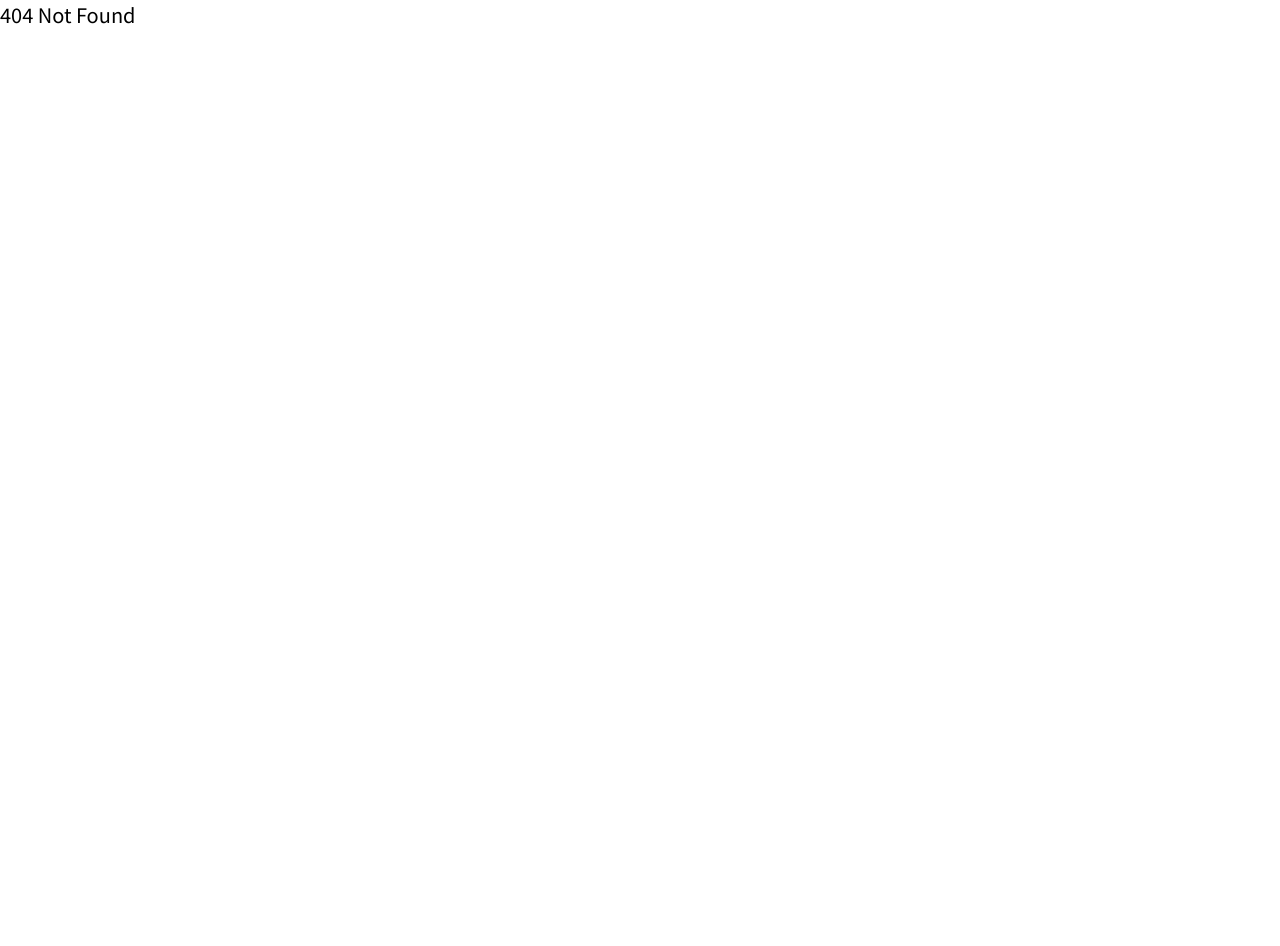
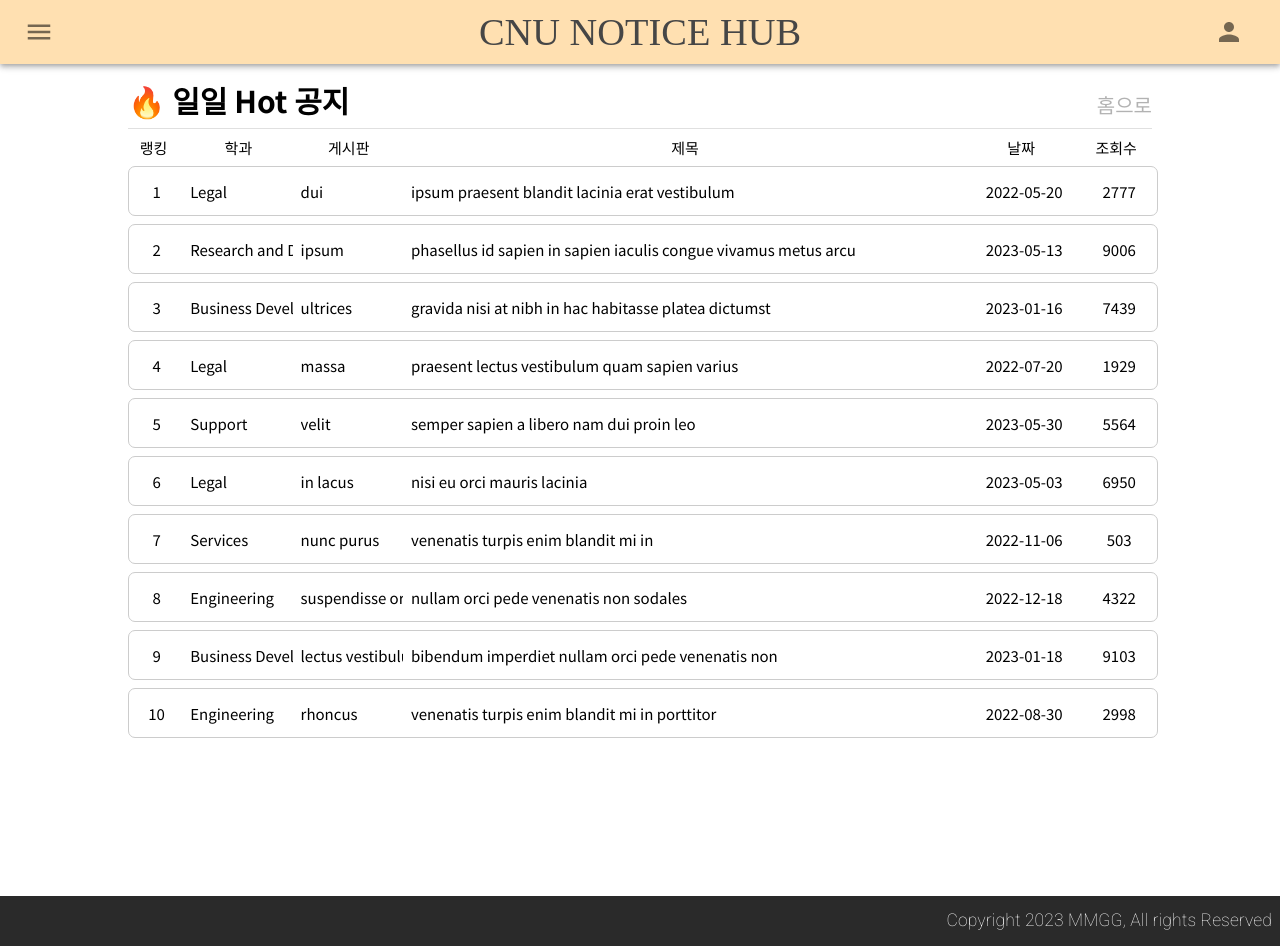
Before and after one commit to MoaMoaGGyung/MMGG-FE, a React (Vite) app: page /hot in a window 1280 px wide. Before the commit this address had no page. Before the commit the page ends 800 px from the top, so only its background shows below. Built offline with nearby package versions, Linux system fonts and the light colour scheme; a web font is replaced by a local one.

Commit message:
feat : HotArticle 게시판 제작

```diff
--- a/src/components/ArticleItem/index.tsx
+++ b/src/components/ArticleItem/index.tsx
@@ -1,10 +1,16 @@
 import styled from "@emotion/styled";
+import { ReactNode } from "react";
 
-type CurArticleNum = {
-    current: number;
+type CurArticleType = {
+    current?: number;
+    children: ReactNode;
 };
 
-export const ArticleItem = styled.div`
+function ArticleItem({ current, children }: CurArticleType) {
+    return <Container current={current}>{children}</Container>;
+}
+
+export const Container = styled.div<CurArticleType>`
     width: 100%;
     flex-direction: row;
     display: grid;
@@ -18,8 +24,8 @@ export const ArticleItem = styled.div`
         cursor: pointer;
         background-color: #ccc;
     }
-    transform: translateY(
-        -${({ current }: CurArticleNum) => current * 57.3333}px
-    );
+    transform: translateY(-${({ current = 0 }) => current * 57.3333}px);
     transition: transform 0.5s ease-in-out;
 `;
+
+export default ArticleItem;
--- a/src/components/TitleSection/index.tsx
+++ b/src/components/TitleSection/index.tsx
@@ -1,14 +1,19 @@
-import { Box, Typography } from "@mui/material";
+import { Box, Typography, TypographyProps } from "@mui/material";
 import { CustomLink } from "../CustomLink";
 import React from "react";
 
-type TitleSectionType = {
+interface TitleSectionType extends TypographyProps {
     title: string;
-    link: string;
-    isMore?: boolean;
-};
+    link?: string;
+    linkLabel?: string;
+}
 
-const TitleSection = ({ title, link, isMore = true }: TitleSectionType) => {
+const TitleSection = ({
+    title,
+    link,
+    linkLabel = "더 보기",
+    variant = "h5",
+}: TitleSectionType) => {
     return (
         <Box
             display={"flex"}
@@ -18,14 +23,14 @@ const TitleSection = ({ title, link, isMore = true }: TitleSectionType) => {
             width={"100%"}
         >
             <Typography
-                variant="h5"
+                variant={variant}
                 component={"span"}
                 fontWeight={600}
                 fontFamily={"Noto Sans KR"}
             >
                 {title}
             </Typography>
-            {isMore && <CustomLink to={link}>더 보기</CustomLink>}
+            {link && <CustomLink to={link}>{linkLabel}</CustomLink>}
         </Box>
     );
 };
--- a/src/main.tsx
+++ b/src/main.tsx
@@ -3,6 +3,7 @@ import App from "./App.tsx";
 import "./index.css";
 import { RouterProvider, createBrowserRouter } from "react-router-dom";
 import Home from "./pages/Home/Home.tsx";
+import HotArticles from "./pages/HotArticles/HotArticles.tsx";
 
 const router = createBrowserRouter([
     {
@@ -14,6 +15,10 @@ const router = createBrowserRouter([
                 path: "/",
                 element: <Home />,
             },
+            {
+                path: "/hot",
+                element: <HotArticles />,
+            },
         ],
     },
 ]);
--- a/src/pages/Home/Home.tsx
+++ b/src/pages/Home/Home.tsx
@@ -1,15 +1,8 @@
-import {
-    Box,
-    Divider,
-    Grid,
-    List,
-    ListItem,
-    ListItemIcon,
-} from "@mui/material";
+import { Box, Divider, List, ListItem, ListItemIcon } from "@mui/material";
 import MockHotArticleJson from "../../mock/HotArticle.json";
 import { Cell } from "../../components/Cell";
 import { ChangeEvent, useEffect, useRef, useState } from "react";
-import { ArticleItem } from "../../components/ArticleItem";
+import ArticleItem from "../../components/ArticleItem";
 import { Search } from "@mui/icons-material";
 import { Searchbar } from "../../components/Searchbar";
 import TitleSection from "../../components/TitleSection";
@@ -38,12 +31,9 @@ export default function Home() {
 
     return (
         <HomeLayout>
-            <TitleSection title={"🔥 Hot 공지"} link={"/"} />
-            <Grid container width={"100%"}>
+            <TitleSection title={"🔥 일일 Hot 공지"} link={"/hot"} />
+            <Divider sx={{ width: "100%" }} />
             <ArticleTableHead items={theadTitle} />
-            </Grid>
-            <Divider sx={{ width: "100%" }} />
-            <Grid container>
             <Box
                 width={"100%"}
                 display={"flex"}
@@ -77,7 +67,6 @@ export default function Home() {
                     );
                 })}
             </Box>
-            </Grid>
             <Box
                 justifyContent={"center"}
                 alignItems={"center"}
--- /dev/null
+++ b/src/pages/HotArticles/HotArticles.tsx
@@ -0,0 +1,54 @@
+import { Divider } from "@mui/material";
+import { ArticleTableHead } from "../../components/ArticleTableHead";
+import { HomeLayout } from "../../components/HomeLayout";
+import TitleSection from "../../components/TitleSection";
+import MockHotArticleJson from "../../mock/HotArticle.json";
+import { Box } from "@mui/system";
+import ArticleItem from "../../components/ArticleItem";
+import { Cell } from "../../components/Cell";
+
+function HotArticles() {
+    const theadTitle = ["랭킹", "학과", "게시판", "제목", "날짜", "조회수"];
+    return (
+        <HomeLayout>
+            <TitleSection
+                title={"🔥 일일 Hot 공지"}
+                link="/"
+                linkLabel="홈으로"
+            />
+            <Divider sx={{ width: "100%" }} />
+            <ArticleTableHead items={theadTitle} />
+            <Box
+                width={"100%"}
+                display={"flex"}
+                flexDirection={"column"}
+                gap={1}
+                px={1}
+            >
+                {MockHotArticleJson.map((props) => {
+                    const {
+                        id,
+                        rank,
+                        department,
+                        bulletin,
+                        title,
+                        uploadDate,
+                        view,
+                    } = props;
+                    return (
+                        <ArticleItem key={id}>
+                            <Cell>{rank}</Cell>
+                            <Cell jc={"left"}>{department}</Cell>
+                            <Cell jc={"left"}>{bulletin}</Cell>
+                            <Cell jc={"left"}>{title}</Cell>
+                            <Cell>{uploadDate}</Cell>
+                            <Cell>{view}</Cell>
+                        </ArticleItem>
+                    );
+                })}
+            </Box>
+        </HomeLayout>
+    );
+}
+
+export default HotArticles;
```
Lines whose indentation alone changed are shown as unchanged.
